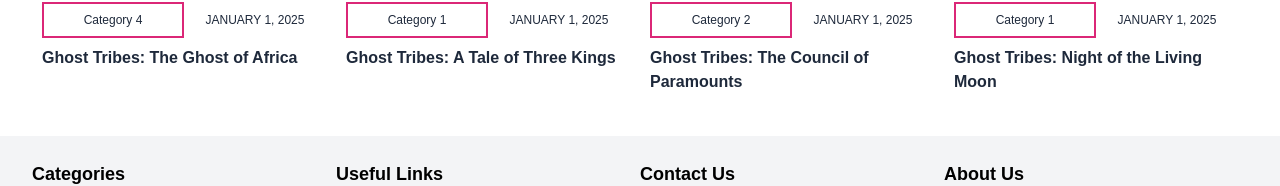
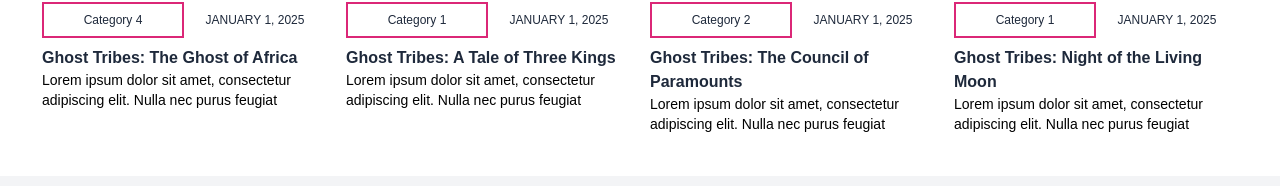
Before and after one commit to venanciogomani/ghosttribes-client, a React (Vite) app: page / in a window 1280 px wide. Shown: the part 2012-2198 px from the top of the page. Built offline with nearby package versions, Linux system fonts and the light colour scheme.

Commit message:
blog card excerpt

```diff
--- a/src/components/shared/BlogCard/BlogCard.tsx
+++ b/src/components/shared/BlogCard/BlogCard.tsx
@@ -5,9 +5,10 @@ interface IBlog {
     img: string;
     date: string;
     category: string;
+    excerpt?: string;
 }
 
-export default function BlogCard({ title, img, date, category }: IBlog) {
+export default function BlogCard({ title, img, date, category, excerpt }: IBlog) {
     return (
         <div
             className="blog-article w-1/4 flex flex-col p-2 border-2 cursor-pointer border-slate-900/0 hover:border-slate-900 transition ease-in-out duration-300"
@@ -21,6 +22,7 @@ export default function BlogCard({ title, img, date, category }: IBlog) {
                     <div className="w-1/2 p-2 text-slate-800 text-xs flex items-center justify-center uppercase">{formatDate(date)}</div>
                 </div>
                 <h2 className="pt-2 font-semibold text-slate-800 hover:text-pink-600 transition ease-in-out duration-300">{title}</h2>
+                <p className="text-sm line-clamp-2 overflow-hidden text-ellipsis">{excerpt}</p>
             </div>
         </div>
     )
--- a/src/components/shared/BlogCarousel/BlogCarousel.tsx
+++ b/src/components/shared/BlogCarousel/BlogCarousel.tsx
@@ -62,6 +62,7 @@ export default function BlogCarousel({ title = "Featured Articles", limit }: IBl
                         title={blog.title}
                         date={blog.date}
                         category={blog.category}
+                        excerpt={blog.excerpt}
                     />
                 )).slice(0, pageLimit)}
             </div>
```
